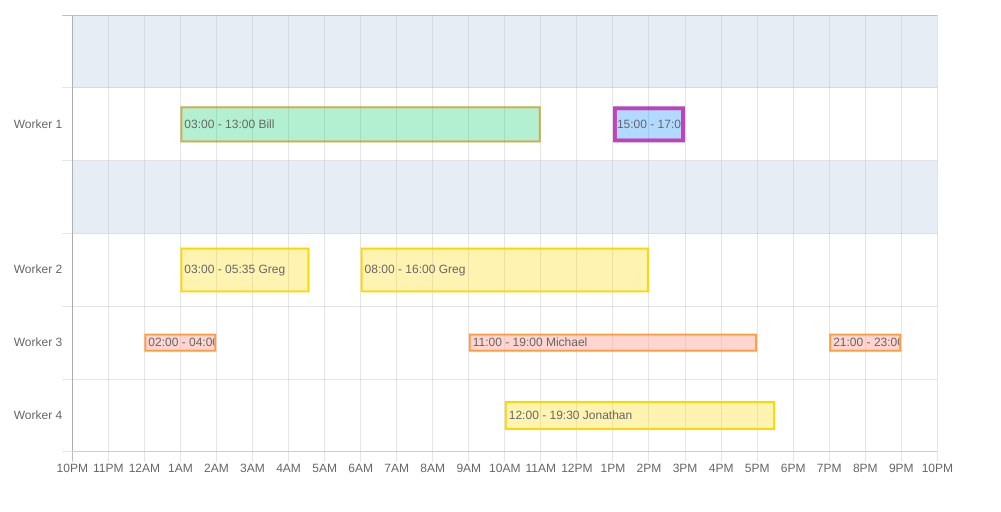
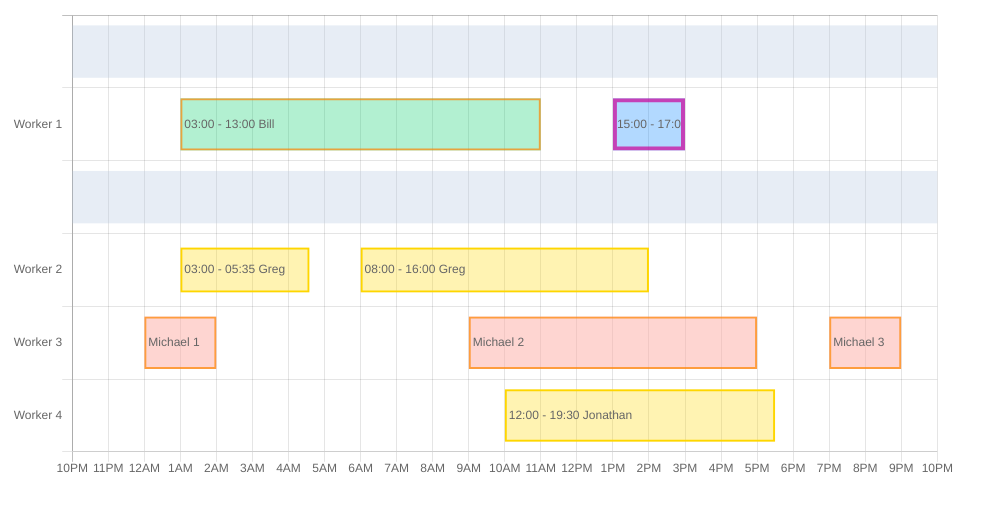
Before and after one commit to fanthos/chartjs-chart-timeline, a website with bundled scripts: page demo/dataset-colors.html in a window 1280 px wide. Shown: the whole page, without its empty margins (0-1001 px from the left). Built offline with nearby package versions, Linux system fonts and the light colour scheme.

Commit message:
tooltip and options

```diff
--- a/demo/dataset-colors.html
+++ b/demo/dataset-colors.html
@@ -88,9 +88,9 @@
                 "barThickness": 45
             }, {
                 "data": [
-                  ["2021-04-09T00:00:00Z", "2021-04-09T02:00:00Z", "02:00 - 04:00 Michael"],
-                  ["2021-04-09T09:00:00Z", "2021-04-09T17:00:00Z", "11:00 - 19:00 Michael"],
-                  ["2021-04-09T19:00:00Z", "2021-04-09T21:00:00Z", "21:00 - 23:00 Michael"],
+                  ["2021-04-09T00:00:00Z", "2021-04-09T02:00:00Z", "02:00 - 04:00 Michael", "Michael 1"],
+                  ["2021-04-09T09:00:00Z", "2021-04-09T17:00:00Z", "11:00 - 19:00 Michael", "Michael 2"],
+                  ["2021-04-09T19:00:00Z", "2021-04-09T21:00:00Z", "21:00 - 23:00 Michael", "Michael 3"],
                 ],
                 "backgroundColor": "rgba(254,171,163,0.5)",
                 "borderColor": "rgba(254,133,0,0.7)",
@@ -99,7 +99,8 @@
                 "hoverBorderColor": "rgba(171,133,0,1)",
                 "hoverBorderWidth": 1,
                 "categoryPercentage": 0.5,
-                "barPercentage": 0.5
+                "barPercentage": 0.5,
+                "keyValue": 3
             }, {
                 "data": [["2021-04-09T10:00:00Z", "2021-04-09T17:30:00Z", "12:00 - 19:30 Jonathan"]],
                 "backgroundColor": "rgba(254,214,0,0.3)",
--- a/src/timeline.js
+++ b/src/timeline.js
@@ -454,19 +454,7 @@ Chart.controllers.timeline = Chart.controllers.bar.extend({
 		'keyEnd'
 	],
 
-	_datasetElementOptions: [
-		'backgroundColor',
-		'borderColor',
-		'borderSkipped',
-		'borderWidth',
-		'hoverBackgroundColor',
-		'hoverBorderColor',
-		'hoverBorderWidth',
-		'barPercentage',
-		'barThickness',
-		'categoryPercentage',
-		'maxBarThickness',
-		'minBarLength',
+	_datasetOptions: [
 		'textPadding',
 		'showText',
 		'keyValue',
@@ -638,15 +626,23 @@ Chart.controllers.timeline = Chart.controllers.bar.extend({
 	/**
 	 * @private
 	 */
-	 _resolveElementOptions: function(element, index) {
+	 _resolveDataElementOptions: function(element, index) {
 		var me = this;
 		var chart = me.chart;
 		var dataset = me.getDataset();
-		var custom = element.custom || {};
-		var options = chart.options.elements || {};
+		var custom = chart.options.datasets.timeline;
+		var options = chart.options.elements.rectangle || {};
 
 		var values = {};
 		var i, ilen, key;
+
+		var datasetKeys = me._datasetOptions;
+		for (i = 0, ilen = datasetKeys.length; i < ilen; ++i) {
+			key = datasetKeys[i];
+			if (dataset[key]) {
+				values[key] = dataset[key];
+			}
+		}
 
 		// Scriptable options
 		var context = {
@@ -656,11 +652,12 @@ Chart.controllers.timeline = Chart.controllers.bar.extend({
 			datasetIndex: me.index
 		};
 
-		var keys = _dataElementOptions;
+		var keys = me._dataElementOptions;
 
 		for (i = 0, ilen = keys.length; i < ilen; ++i) {
 			key = keys[i];
 			values[key] = helpers.options.resolve([
+				values[key],
 				custom[key],
 				dataset[key],
 				options[key]
@@ -692,7 +689,7 @@ Chart.defaults.timeline = {
 			backgroundColor: Chart.defaults.global.backgroundColor,
 			borderColor: Chart.defaults.global.backgroundColor,
 			borderWidth: 0,
-			borderSkipped: '',
+			borderSkipped: null,
 			hoverBackgroundColor: helpers.getHoverColor(Chart.defaults.global.backgroundColor),
 			hoverBorderColor: helpers.getHoverColor(Chart.defaults.global.borderColor),
 			hoverBorderWidth: 1,
@@ -762,9 +759,12 @@ Chart.defaults.timeline = {
 				return d;
 			},
 			label: function(tooltipItem, data) {
-				var elemOpts = this._chart.options.elements;
+				var elemOpts = data.datasets[tooltipItem.datasetIndex];
 				var d = data.datasets[tooltipItem.datasetIndex].data[tooltipItem.index];
-				return [d[elemOpts.keyValue], moment(d[elemOpts.keyStart]).format('L LTS'), moment(d[elemOpts.keyEnd]).format('L LTS')];
+
+				return [d[elemOpts.keyValue || 2],
+					moment(d[elemOpts.keyStart || 0]).format('L LTS'),
+					moment(d[elemOpts.keyEnd || 1]).format('L LTS')];
 			}
 		}
 	}
--- a/timeline.js
+++ b/timeline.js
@@ -460,19 +460,7 @@
 			'keyEnd'
 		],
 
-		_datasetElementOptions: [
-			'backgroundColor',
-			'borderColor',
-			'borderSkipped',
-			'borderWidth',
-			'hoverBackgroundColor',
-			'hoverBorderColor',
-			'hoverBorderWidth',
-			'barPercentage',
-			'barThickness',
-			'categoryPercentage',
-			'maxBarThickness',
-			'minBarLength',
+		_datasetOptions: [
 			'textPadding',
 			'showText',
 			'keyValue',
@@ -642,15 +630,23 @@
 		/**
 		 * @private
 		 */
-		 _resolveElementOptions: function(element, index) {
+		 _resolveDataElementOptions: function(element, index) {
 			var me = this;
 			var chart = me.chart;
 			var dataset = me.getDataset();
-			var custom = element.custom || {};
-			var options = chart.options.elements || {};
+			var custom = chart.options.datasets.timeline;
+			var options = chart.options.elements.rectangle || {};
 
 			var values = {};
 			var i, ilen, key;
+
+			var datasetKeys = me._datasetOptions;
+			for (i = 0, ilen = datasetKeys.length; i < ilen; ++i) {
+				key = datasetKeys[i];
+				if (dataset[key]) {
+					values[key] = dataset[key];
+				}
+			}
 
 			// Scriptable options
 			var context = {
@@ -660,11 +656,12 @@
 				datasetIndex: me.index
 			};
 
-			var keys = _dataElementOptions;
+			var keys = me._dataElementOptions;
 
 			for (i = 0, ilen = keys.length; i < ilen; ++i) {
 				key = keys[i];
 				values[key] = helpers.options.resolve([
+					values[key],
 					custom[key],
 					dataset[key],
 					options[key]
@@ -696,7 +693,7 @@
 				backgroundColor: Chart.defaults.global.backgroundColor,
 				borderColor: Chart.defaults.global.backgroundColor,
 				borderWidth: 0,
-				borderSkipped: '',
+				borderSkipped: null,
 				hoverBackgroundColor: helpers.getHoverColor(Chart.defaults.global.backgroundColor),
 				hoverBorderColor: helpers.getHoverColor(Chart.defaults.global.borderColor),
 				hoverBorderWidth: 1,
@@ -766,9 +763,10 @@
 					return d;
 				},
 				label: function(tooltipItem, data) {
-					var elemOpts = this._chart.options.elements;
+					var elemOpts = data.datasets[tooltipItem.datasetIndex];
 					var d = data.datasets[tooltipItem.datasetIndex].data[tooltipItem.index];
-					return [d[elemOpts.keyValue], moment(d[elemOpts.keyStart]).format('L LTS'), moment(d[elemOpts.keyEnd]).format('L LTS')];
+
+					return [d[elemOpts.keyValue || 2], moment(d[elemOpts.keyStart || 0]).format('L LTS'), moment(d[elemOpts.keyEnd || 1]).format('L LTS')];
 				}
 			}
 		}
```
Also changed, not shown: timeline.min.js.
